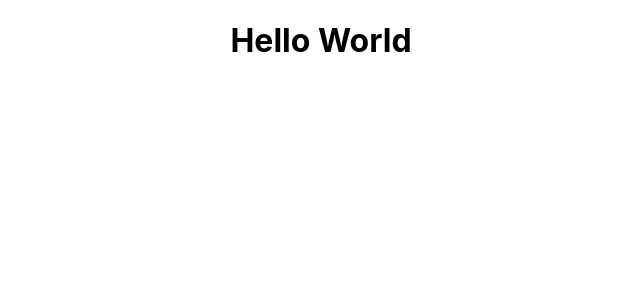
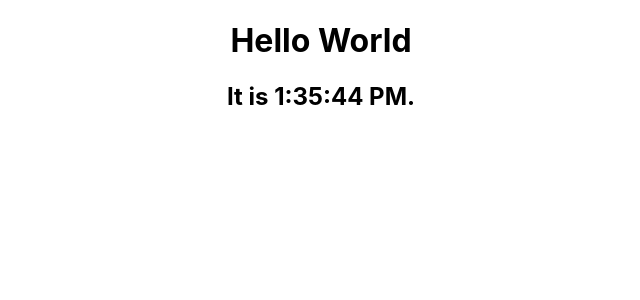
Before and after one commit to michaelangeloojeani/DRQLab3, a React (Create React App) app in the folder my-app/: page / in a window 1280 px wide. Shown: the top 300 px of the page, without its empty margins (319-959 px from the left). Built offline with nearby package versions, Linux system fonts and the light colour scheme.

Commit message:
Local time string added

```diff
--- a/my-app/src/App.js
+++ b/my-app/src/App.js
@@ -6,6 +6,7 @@ function App() {
   return (
     <div className="App">
      <h1>Hello World</h1>
+     <h2>It is {new Date().toLocaleTimeString()}.</h2>
     </div>
   );
 }
```
Also changed, not shown: my-app/src/components/content.js (added).
